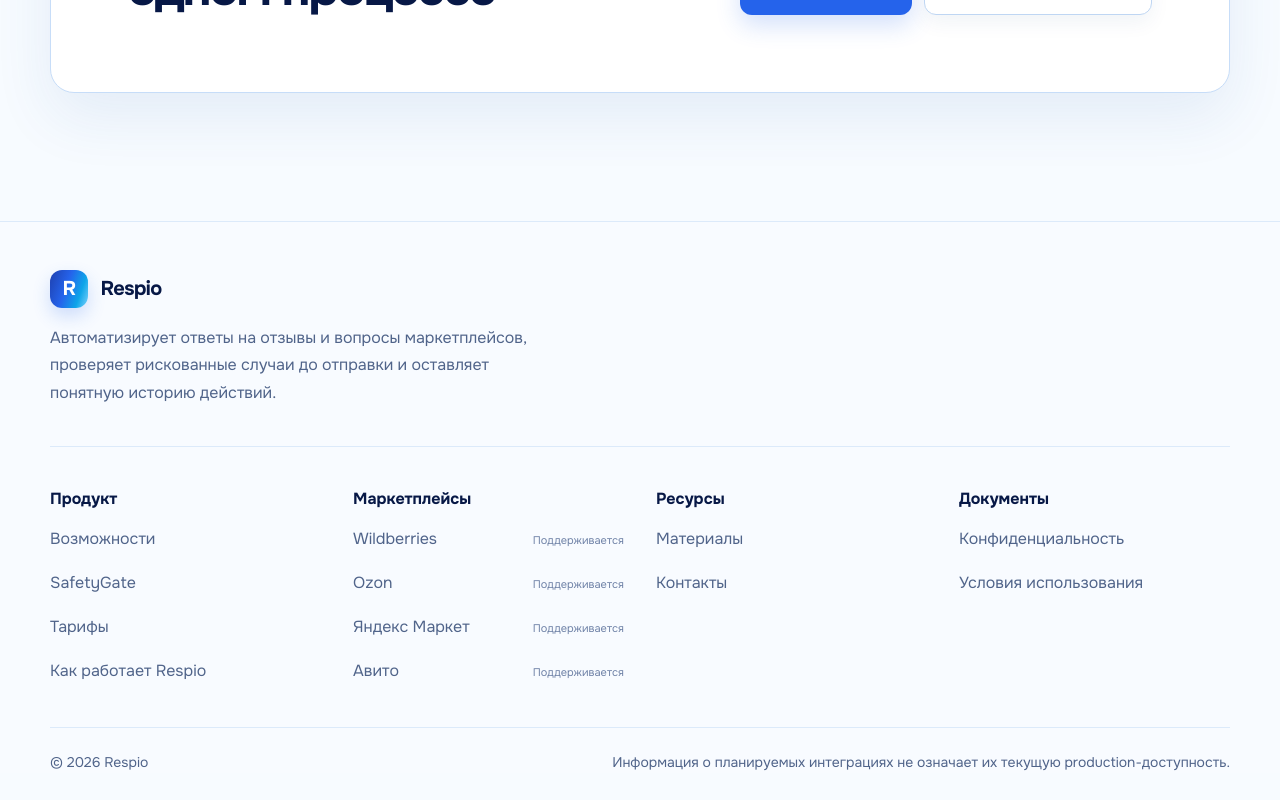
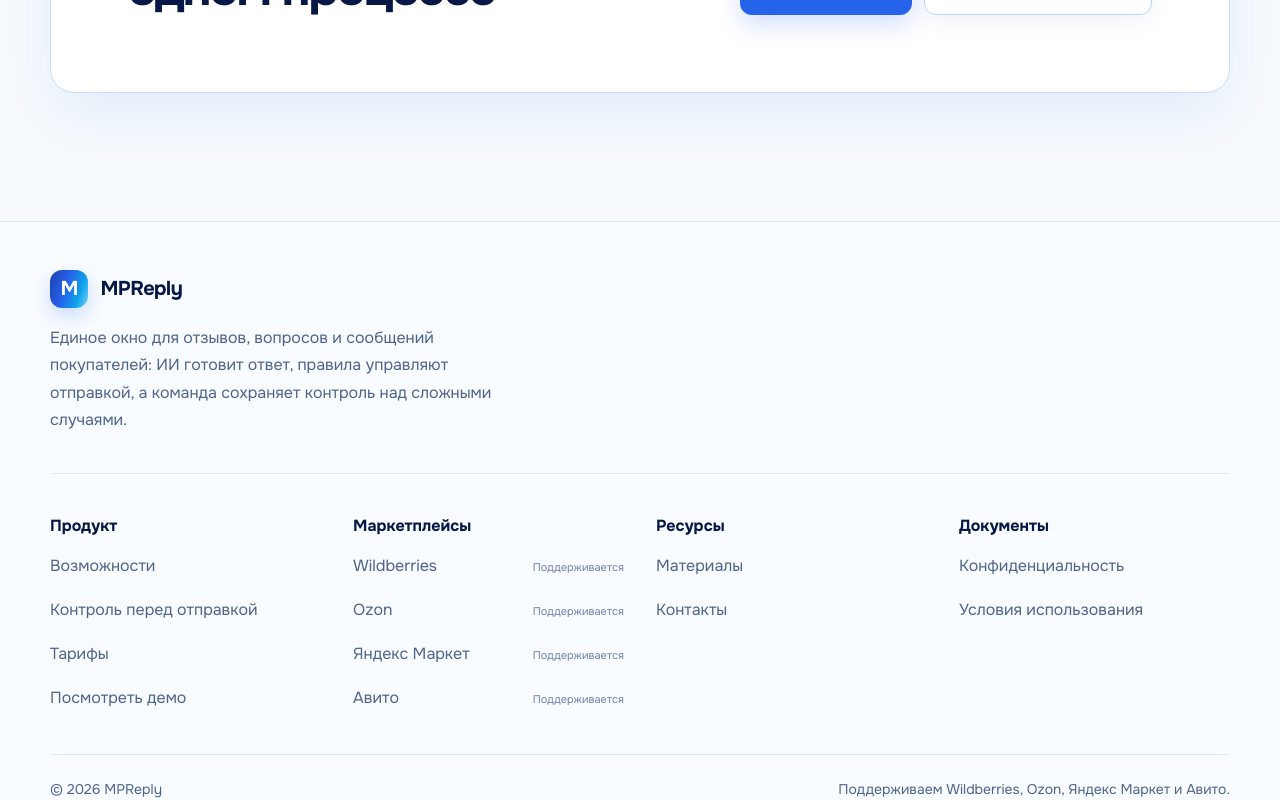
Before and after one commit to fedorovich-web/mpreply, a Next.js app in the folder apps/web/: page / in a window 1280 px wide. Shown: the part 6616-7416 px from the top of the page. Before the commit the page ends 7389 px from the top, so only its background shows below. Built offline with nearby package versions, Linux system fonts and the light colour scheme; no server answers.

Commit message:
feat: rebrand public shell to MPReply

```diff
--- a/apps/web/components/public-site/PublicShell.tsx
+++ b/apps/web/components/public-site/PublicShell.tsx
@@ -22,12 +22,12 @@ export function PublicShell({ children }: PublicShellProps) {
       <footer className="public-footer">
         <div className="public-container public-footer-topline">
           <div className="public-footer-brand">
-            <Link className="public-footer-logo" href="/" aria-label="Respio — главная">
-              <span className="public-brand-mark" aria-hidden="true">R</span>
-              <strong>Respio</strong>
+            <Link className="public-footer-logo" href="/" aria-label="MPReply — главная">
+              <span className="public-brand-mark" aria-hidden="true">M</span>
+              <strong>MPReply</strong>
             </Link>
             <p>
-              Автоматизирует ответы на отзывы и вопросы маркетплейсов, проверяет рискованные случаи до отправки и оставляет понятную историю действий.
+              Единое окно для отзывов, вопросов и сообщений покупателей: ИИ готовит ответ, правила управляют отправкой, а команда сохраняет контроль над сложными случаями.
             </p>
           </div>
         </div>
@@ -36,9 +36,9 @@ export function PublicShell({ children }: PublicShellProps) {
           <div>
             <strong>Продукт</strong>
             <Link href="/features">Возможности</Link>
-            <Link href="/#safetygate">SafetyGate</Link>
+            <Link href="/#safetygate">Контроль перед отправкой</Link>
             <Link href="/pricing">Тарифы</Link>
-            <Link href="/demo">Как работает Respio</Link>
+            <Link href="/demo">Посмотреть демо</Link>
           </div>
           <div>
             <strong>Маркетплейсы</strong>
@@ -62,8 +62,8 @@ export function PublicShell({ children }: PublicShellProps) {
         </div>
 
         <div className="public-container public-footer-bottom">
-          <span>© {new Date().getFullYear()} Respio</span>
-          <span>Информация о планируемых интеграциях не означает их текущую production-доступность.</span>
+          <span>© {new Date().getFullYear()} MPReply</span>
+          <span>Поддерживаем Wildberries, Ozon, Яндекс Маркет и Авито.</span>
         </div>
       </footer>
     </div>
```
